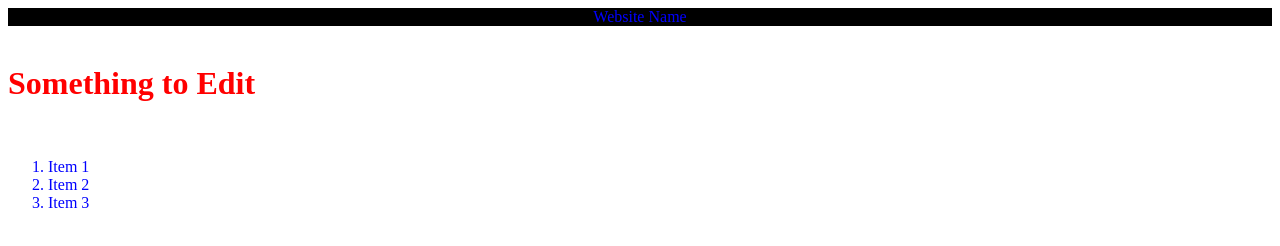
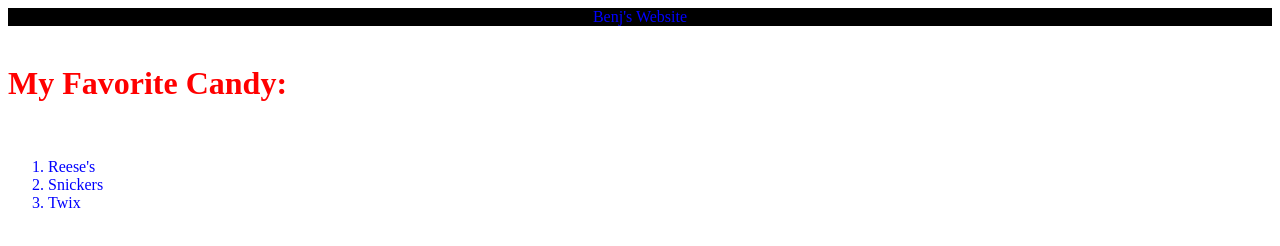
Before and after one commit to Benjatron87/Bootstrap-Portfolio, a plain HTML site: page basic-html/index.html in a window 1280 px wide. Drawn offline with Linux system fonts and the light colour scheme.

Commit message:
Update index.html

```diff
--- a/basic-html/index.html
+++ b/basic-html/index.html
@@ -1,3 +1,4 @@
+<!doctype html>
 <html>
     <head>
         <meta charset="utf-8">
@@ -5,18 +6,18 @@
 
     </head>
     <body>
-        <header>Website Name</header>
+        <header>Benj's Website</header>
 
         <br>
 
-        <h1>Something to Edit</h1>
+        <h1>My Favorite Candy:</h1>
 
         <br>
 
         <ol>
-            <li>Item 1</li>
-            <li>Item 2</li>
-            <li>Item 3</li>
+            <li>Reese's</li>
+            <li>Snickers</li>
+            <li>Twix</li>
         </ol>
     </body>
 </html>
```
